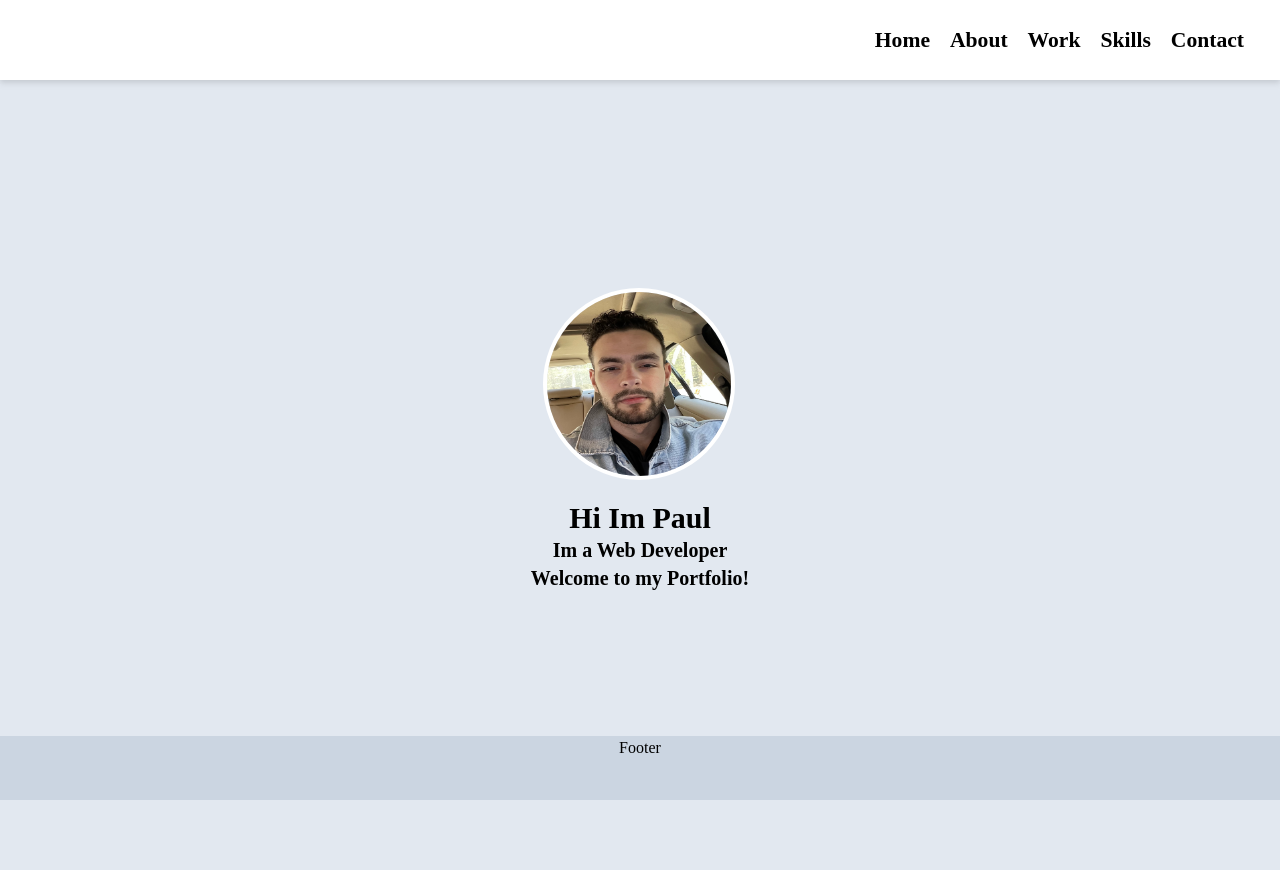
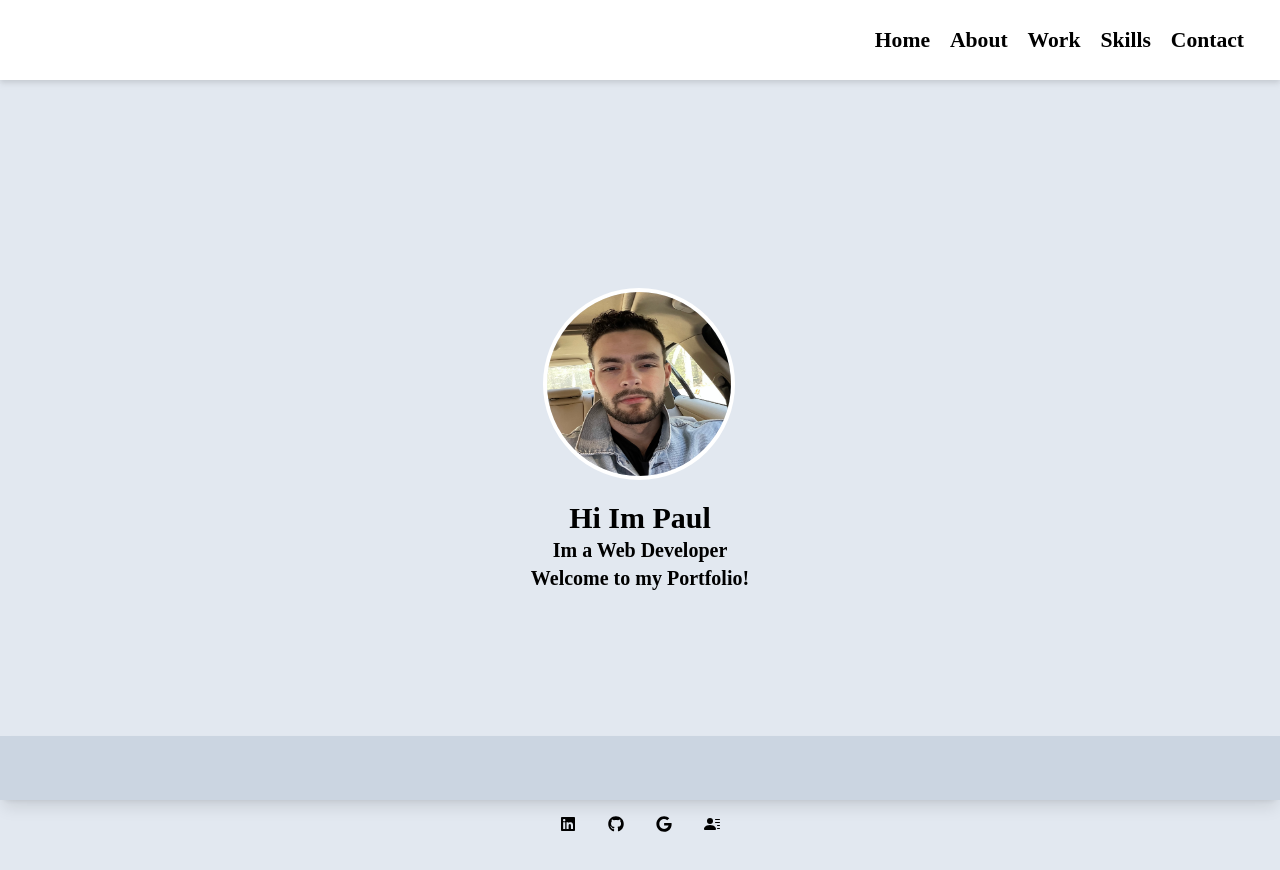
Before and after one commit to paulkalait/react-portfolio-single, a React (Create React App) app: page / in a window 1280 px wide. Shown: the top 870 px of the page. Built offline with nearby package versions, Linux system fonts and the light colour scheme.

Commit message:
added footer icons

```diff
--- a/src/components/pages/Footer.js
+++ b/src/components/pages/Footer.js
@@ -4,7 +4,33 @@ import { FaGithub, FaLinkedin, FaGoogle } from "react-icons/fa";
 
 const Footer = () => {
   return (
-    <div className='sm: w-full h-16 justify-center bg-slate-300 fixed bottom-0'>Footer</div>
+    <div className='sm: shadow-lg w-full h-16 justify-center bg-slate-300 fixed bottom-0 '>
+    <div className='flex justify-center flex-row items-center'>
+    <div className="my-3 mx-4  mt-20 ">
+    <a
+      href="https://www.linkedin.com/in/paul-kalaitzidis-393555196"
+      className="linkedin"
+    >
+      <FaLinkedin />
+    </a>
+  </div>
+  <div className="my-3 mx-4 mt-20">
+    <a href="https://github.com/paulkalait" className="github">
+      <FaGithub />
+    </a>
+  </div>
+  <div className="my-3 mx-4  mt-20">
+    <a href="mailto:kalaitzidispaul@gmail.com" className="google">
+      <FaGoogle />
+    </a>
+  </div>
+  <div className="my-3 mx-4 mt-20">
+    <a className="resume">
+      <BsFillPersonLinesFill />
+    </a>
+  </div>
+
+    </div></div>
   )
 }
 
--- a/src/components/pages/Work.js
+++ b/src/components/pages/Work.js
@@ -11,17 +11,17 @@ import finnApp from '../../assets/finn-app.png'
 
 const Work = () => {
   return (
-    <div name="work" className="w-full h-screen md:text-gray-300 bg-slate-200">
+    <div name="work" className="w-full h-screen bg-slate-200 md:text-black">
     <div  data-aos="fade-up" className="max-w-[1000px] mx-auto p-4 flex flex-col justify-center w-full h-full">
       <div className='pb-8'>
-        <p className="text-4xl font-bold inline border-b-4 text-white border-white">Work</p>
+        <p className="text-4xl font-bold inline border-b-4 text-black border-[#80ed99]">Work</p>
         <p className="py-8">Check out some of my recent projects</p>
       </div>
 
 {/* Grid Container right bellow */}
       <div
       className="grid sm:grid-cols-2 gap-6">
-        <div style={{backgroundImage: `url(${evalueat})`}} className="shadow-lg shadow-gray-500 group container rounded-md flex justify-center items-center mx-auto content-div">
+        <div style={{backgroundImage: `url(${evalueat})`}} className="shadow-lg shadow-gray-500 group container rounded-md flex justify-center items-center mx-auto content-div ">
         {/* Hover Effects */}
           <div className="opacity-0 group hover:opacity-100 py-9 px-9">
             <span className='text-2xl font-bold text-white tracking-wider work-title'>
@@ -35,7 +35,7 @@ const Work = () => {
               </a>
             </div>
           </div>
-        </div> <div style={{backgroundImage: `url(${wearshare})`}} className="shadow-lg shadow-gray-500 group container rounded-md flex justify-center items-center mx-auto content-div">
+        </div> <div style={{backgroundImage: `url(${wearshare})`}} className=" shadow-lg shadow-gray-500 group container rounded-md flex justify-center items-center mx-auto content-div">
         {/* Hover Effects */}
           <div className="opacity-0 group hover:opacity-100 py-9 px-9">
             <span className='text-2xl font-bold text-white tracking-wider work-title'>
@@ -51,7 +51,7 @@ const Work = () => {
           </div>
         </div>
 
-        <div style={{backgroundImage: `url(${weatherdash})`}} className="shadow-lg shadow-gray-500 group container rounded-md flex justify-center items-center mx-auto content-div">
+        <div style={{backgroundImage: `url(${weatherdash})`}} className=" shadow-lg shadow-gray-500 group container rounded-md flex justify-center items-center mx-auto content-div">
         {/* Hover Effects */}
           <div className="opacity-0 group hover:opacity-100 py-9 px-9">
             <span className='text-2xl font-bold text-white tracking-wider work-title'>
--- a/src/index.css
+++ b/src/index.css
@@ -11,7 +11,13 @@
   }
 }
 
-
+.content-div{
+  background-size: 100% 100%;
+  background-repeat: no-repeat;
+  background-size: cover;
+  background-position: center;
+  height: 300px;
+}
 
 .nav-link{
   font-size: larger;
```
